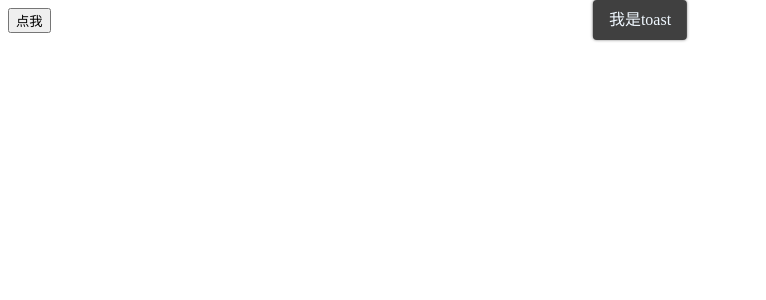
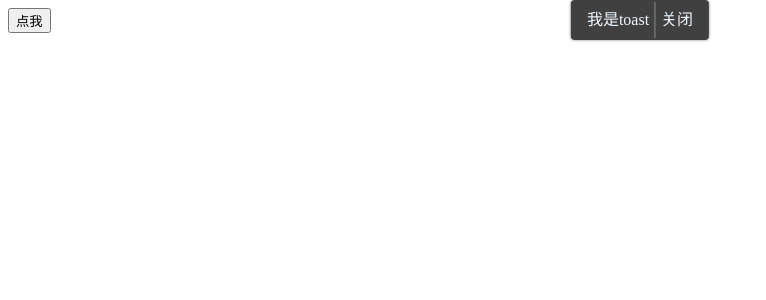
Before and after one commit to bobwang171/Optimal-ui, a Vue app: page / in a window 1280 px wide. Both pictures are taken after a click on the button "点我". Shown: the top 300 px of the page, without its empty margins (0-766 px from the left). Built offline with nearby package versions, Linux system fonts and the light colour scheme.

Commit message:
完成关闭toast 按钮

```diff
--- a/src/App.vue
+++ b/src/App.vue
@@ -22,6 +22,7 @@ export default {
     <div>
       <button @click="showToast"> 点我</button>
     </div>
+
   </div>
 
 </template>
--- a/src/plugin.js
+++ b/src/plugin.js
@@ -3,7 +3,17 @@ export default {
     install(Vue, options) {
         Vue.prototype.$toast = (message) => {
             let Constructor = Vue.extend(Toast)
-            let toast = new Constructor()
+            let toast = new Constructor({
+                propsData:{
+                    closeButton:{
+                        text:"关闭",
+                        callback:()=>{
+                            console.log('知道了');
+                        }
+                    }
+                }
+            }
+            )
             toast.$slots.default = [message]
             toast.$mount()
             document.body.appendChild(toast.$el)
--- a/src/toast/toast.vue
+++ b/src/toast/toast.vue
@@ -1,6 +1,9 @@
 <template >
     <div class="toast">
         <slot></slot>
+        <div v-if="closeButton" class="close" @click="onClickClose">
+            {{ closeButton.text }}
+        </div>
     </div>
 </template>
 <script lang="ts">
@@ -14,6 +17,18 @@ export default {
         autoCloseDelay: {
             type: Number,
             default: 4
+        },
+        closeButton: {
+            type: Object,
+            default: () => {
+                return {
+                    text: "关闭",
+                    callback: (toast) => {
+                        toast.close()
+                    }
+                }
+
+            }
         }
     },
     mounted() {
@@ -28,6 +43,10 @@ export default {
         close() {
             this.$el.remove()
             this.$destroy()
+        },
+        onClickClose() {
+            this.close()
+            this.closeButton.callback()
         }
     }
 }
@@ -53,4 +72,10 @@ $height: 40px;
     background-color: #404040;
     padding: 0 16px
 }
+
+.close {
+    border-left: 2px solid #666;
+    padding-left: 5px;
+    margin-left: 5px;
+}
 </style>
```
